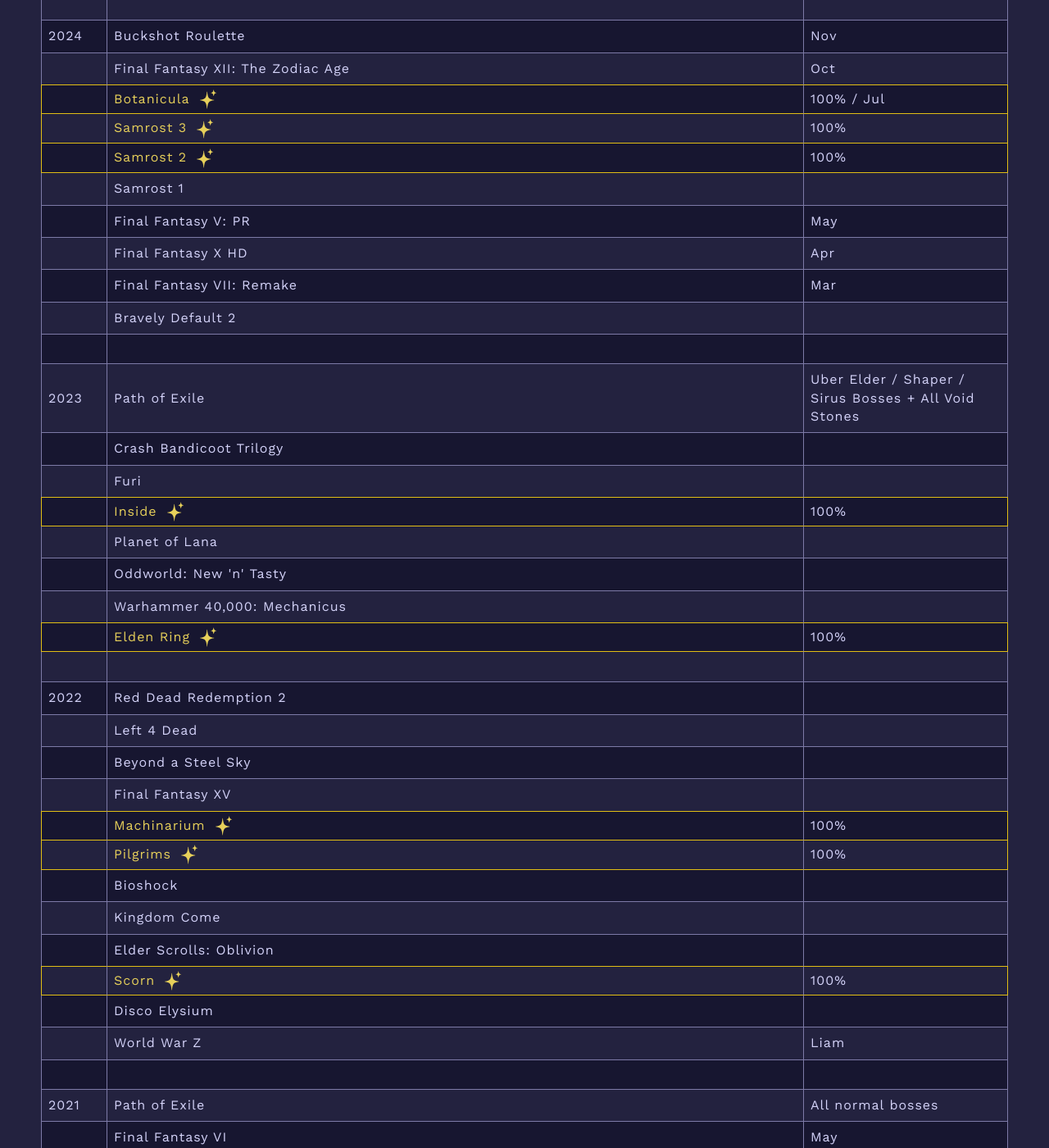
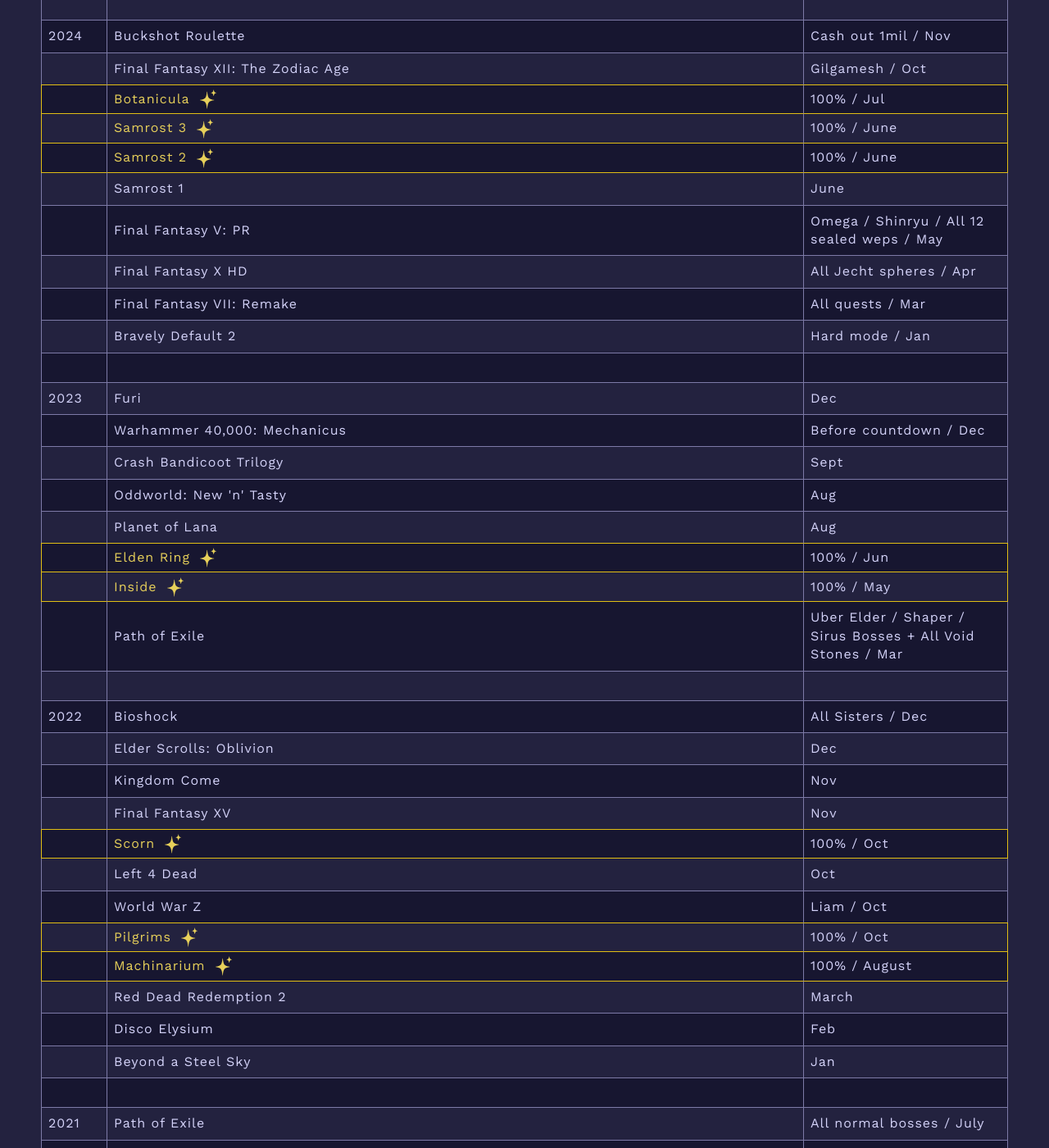
Before and after one commit to khxnter/arrival, a Jekyll site: the page built from games.html, in a window 1280 px wide and 1400 px high, scrolled down 1461 px. Shown: the whole window at 82% size. Built offline with Jekyll 4.4.1, drawn with Linux system fonts in a browser that asks for light colours; some of the changed text lies outside the part shown.

Commit message:
Updated dates on games complete

```diff
--- a/games.html
+++ b/games.html
@@ -158,12 +158,12 @@ title: ARRIVAL | Games
           <div class="row">
             <div class="cell year">2024</div>
             <div class="cell game">Buckshot Roulette</div>
-            <div class="cell note">Nov</div>
+            <div class="cell note">Cash out 1mil / Nov</div>
           </div>
           <div class="row">
             <div class="cell year"></div>
             <div class="cell game">Final Fantasy XII: The Zodiac Age</div>
-            <div class="cell note">Oct</div>
+            <div class="cell note">Gilgamesh / Oct</div>
           </div>
           <div class="row perfect">
             <div class="cell year"></div>
@@ -173,37 +173,37 @@ title: ARRIVAL | Games
           <div class="row perfect">
             <div class="cell year"></div>
             <div class="cell game">Samrost 3</div>
-            <div class="cell note">100%</div>
+            <div class="cell note">100% / June</div>
           </div>
           <div class="row perfect">
             <div class="cell year"></div>
             <div class="cell game">Samrost 2</div>
-            <div class="cell note">100%</div>
+            <div class="cell note">100% / June</div>
           </div>
           <div class="row">
             <div class="cell year"></div>
             <div class="cell game">Samrost 1</div>
-            <div class="cell note"></div>
+            <div class="cell note">June</div>
           </div>
           <div class="row">
             <div class="cell year"></div>
             <div class="cell game">Final Fantasy V: PR</div>
-            <div class="cell note">May</div>
+            <div class="cell note">Omega / Shinryu / All 12 sealed weps / May</div>
           </div>
           <div class="row">
             <div class="cell year"></div>
             <div class="cell game">Final Fantasy X HD</div>
-            <div class="cell note">Apr</div>
+            <div class="cell note">All Jecht spheres / Apr</div>
           </div>
           <div class="row">
             <div class="cell year"></div>
             <div class="cell game">Final Fantasy VII: Remake</div>
-            <div class="cell note">Mar</div>
+            <div class="cell note">All quests / Mar</div>
           </div>
           <div class="row">
             <div class="cell year"></div>
             <div class="cell game">Bravely Default 2</div>
-            <div class="cell note"></div>
+            <div class="cell note">Hard mode / Jan</div>
           </div>
           <div class="row space">
             <div class="cell year"></div>
@@ -213,43 +213,43 @@ title: ARRIVAL | Games
           <!-- 2023 -->
           <div class="row">
             <div class="cell year">2023</div>
-            <div class="cell game">Path of Exile</div>
-            <div class="cell note">Uber Elder / Shaper / Sirus Bosses + All Void Stones</div>
+            <div class="cell game">Furi</div>
+            <div class="cell note">Dec</div>
+          </div>
+          <div class="row">
+            <div class="cell year"></div>
+            <div class="cell game">Warhammer 40,000: Mechanicus</div>
+            <div class="cell note">Before countdown / Dec</div>
           </div>
           <div class="row">
             <div class="cell year"></div>
             <div class="cell game">Crash Bandicoot Trilogy</div>
-            <div class="cell note"></div>
+            <div class="cell note">Sept</div>
           </div>
           <div class="row">
             <div class="cell year"></div>
-            <div class="cell game">Furi</div>
-            <div class="cell note"></div>
+            <div class="cell game">Oddworld: New 'n' Tasty</div>
+            <div class="cell note">Aug</div>
+          </div>
+          <div class="row">
+            <div class="cell year"></div>
+            <div class="cell game">Planet of Lana</div>
+            <div class="cell note">Aug</div>
+          </div>
+          <div class="row perfect">
+            <div class="cell year"></div>
+            <div class="cell game">Elden Ring</div>
+            <div class="cell note">100% / Jun</div>
           </div>
           <div class="row perfect">
             <div class="cell year"></div>
             <div class="cell game">Inside</div>
-            <div class="cell note">100%</div>
+            <div class="cell note">100% / May</div>
           </div>
           <div class="row">
             <div class="cell year"></div>
-            <div class="cell game">Planet of Lana</div>
-            <div class="cell note"></div>
-          </div>
-          <div class="row">
-            <div class="cell year"></div>
-            <div class="cell game">Oddworld: New 'n' Tasty</div>
-            <div class="cell note"></div>
-          </div>
-          <div class="row">
-            <div class="cell year"></div>
-            <div class="cell game">Warhammer 40,000: Mechanicus</div>
-            <div class="cell note"></div>
-          </div>
-          <div class="row perfect">
-            <div class="cell year"></div>
-            <div class="cell game">Elden Ring</div>
-            <div class="cell note">100%</div>
+            <div class="cell game">Path of Exile</div>
+            <div class="cell note">Uber Elder / Shaper / Sirus Bosses + All Void Stones / Mar</div>
           </div>
           <div class="row space">
             <div class="cell year"></div>
@@ -259,63 +259,63 @@ title: ARRIVAL | Games
           <!-- 2022 -->
           <div class="row">
             <div class="cell year">2022</div>
-            <div class="cell game">Red Dead Redemption 2</div>
-            <div class="cell note"></div>
+            <div class="cell game">Bioshock</div>
+            <div class="cell note">All Sisters / Dec</div>
+          </div>
+          <div class="row">
+            <div class="cell year"></div>
+            <div class="cell game">Elder Scrolls: Oblivion</div>
+            <div class="cell note">Dec</div>
+          </div>
+          <div class="row">
+            <div class="cell year"></div>
+            <div class="cell game">Kingdom Come</div>
+            <div class="cell note">Nov</div>
+          </div>
+          <div class="row">
+            <div class="cell year"></div>
+            <div class="cell game">Final Fantasy XV</div>
+            <div class="cell note">Nov</div>
+          </div>
+          <div class="row perfect">
+            <div class="cell year"></div>
+            <div class="cell game">Scorn</div>
+            <div class="cell note">100% / Oct</div>
           </div>
           <div class="row">
             <div class="cell year"></div>
             <div class="cell game">Left 4 Dead</div>
-            <div class="cell note"></div>
+            <div class="cell note">Oct</div>
+          </div>
+          <div class="row">
+            <div class="cell year"></div>
+            <div class="cell game">World War Z</div>
+            <div class="cell note">Liam / Oct</div>
+          </div>
+          <div class="row perfect">
+            <div class="cell year"></div>
+            <div class="cell game">Pilgrims</div>
+            <div class="cell note">100% / Oct</div>
+          </div>
+          <div class="row perfect">
+            <div class="cell year"></div>
+            <div class="cell game">Machinarium</div>
+            <div class="cell note">100% / August</div>
+          </div>
+          <div class="row">
+            <div class="cell year"></div>
+            <div class="cell game">Red Dead Redemption 2</div>
+            <div class="cell note">March</div>
+          </div>
+          <div class="row">
+            <div class="cell year"></div>
+            <div class="cell game">Disco Elysium</div>
+            <div class="cell note">Feb</div>
           </div>
           <div class="row">
             <div class="cell year"></div>
             <div class="cell game">Beyond a Steel Sky</div>
-            <div class="cell note"></div>
-          </div>
-          <div class="row">
-            <div class="cell year"></div>
-            <div class="cell game">Final Fantasy XV</div>
-            <div class="cell note"></div>
-          </div>
-          <div class="row perfect">
-            <div class="cell year"></div>
-            <div class="cell game">Machinarium</div>
-            <div class="cell note">100%</div>
-          </div>
-          <div class="row perfect">
-            <div class="cell year"></div>
-            <div class="cell game">Pilgrims</div>
-            <div class="cell note">100%</div>
-          </div>
-          <div class="row">
-            <div class="cell year"></div>
-            <div class="cell game">Bioshock</div>
-            <div class="cell note"></div>
-          </div>
-          <div class="row">
-            <div class="cell year"></div>
-            <div class="cell game">Kingdom Come</div>
-            <div class="cell note"></div>
-          </div>
-          <div class="row">
-            <div class="cell year"></div>
-            <div class="cell game">Elder Scrolls: Oblivion</div>
-            <div class="cell note"></div>
-          </div>
-          <div class="row perfect">
-            <div class="cell year"></div>
-            <div class="cell game">Scorn</div>
-            <div class="cell note">100%</div>
-          </div>
-          <div class="row">
-            <div class="cell year"></div>
-            <div class="cell game">Disco Elysium</div>
-            <div class="cell note"></div>
-          </div>
-          <div class="row">
-            <div class="cell year"></div>
-            <div class="cell game">World War Z</div>
-            <div class="cell note">Liam</div>
+            <div class="cell note">Jan</div>
           </div>
           <div class="row space">
             <div class="cell year"></div>
@@ -326,7 +326,7 @@ title: ARRIVAL | Games
           <div class="row">
             <div class="cell year">2021</div>
             <div class="cell game">Path of Exile</div>
-            <div class="cell note">All normal bosses</div>
+            <div class="cell note">All normal bosses / July</div>
           </div>
           <div class="row">
             <div class="cell year"></div>
@@ -339,15 +339,10 @@ title: ARRIVAL | Games
             <div class="cell note"></div>
           </div>
           <!-- 2020 -->
-          <div class="row">
+          <div class="row perfect">
             <div class="cell year">2020</div>
-            <div class="cell game">Half Life</div>
-            <div class="cell note"></div>
-          </div>
-          <div class="row perfect">
-            <div class="cell year"></div>
             <div class="cell game">Creaks</div>
-            <div class="cell note">100%</div>
+            <div class="cell note">100% / Dec</div>
           </div>
           <div class="row space">
             <div class="cell year"></div>
@@ -358,17 +353,22 @@ title: ARRIVAL | Games
           <div class="row">
             <div class="cell year">2019</div>
             <div class="cell game">Portal 2</div>
-            <div class="cell note"></div>
+            <div class="cell note">Oct</div>
           </div>
           <div class="row">
             <div class="cell year"></div>
             <div class="cell game">Portal</div>
-            <div class="cell note"></div>
+            <div class="cell note">Oct</div>
+          </div>
+          <div class="row">
+            <div class="cell year"></div>
+            <div class="cell game">Half Life</div>
+            <div class="cell note">May</div>
           </div>
           <div class="row">
             <div class="cell year"></div>
             <div class="cell game">Final Fantasy IX</div>
-            <div class="cell note"></div>
+            <div class="cell note">May</div>
           </div>
           <div class="row space">
             <div class="cell year"></div>
@@ -379,7 +379,7 @@ title: ARRIVAL | Games
           <div class="row">
             <div class="cell year">2018</div>
             <div class="cell game">Little Nightmares</div>
-            <div class="cell note"></div>
+            <div class="cell note">Jan</div>
           </div>
         </div>
 
```
